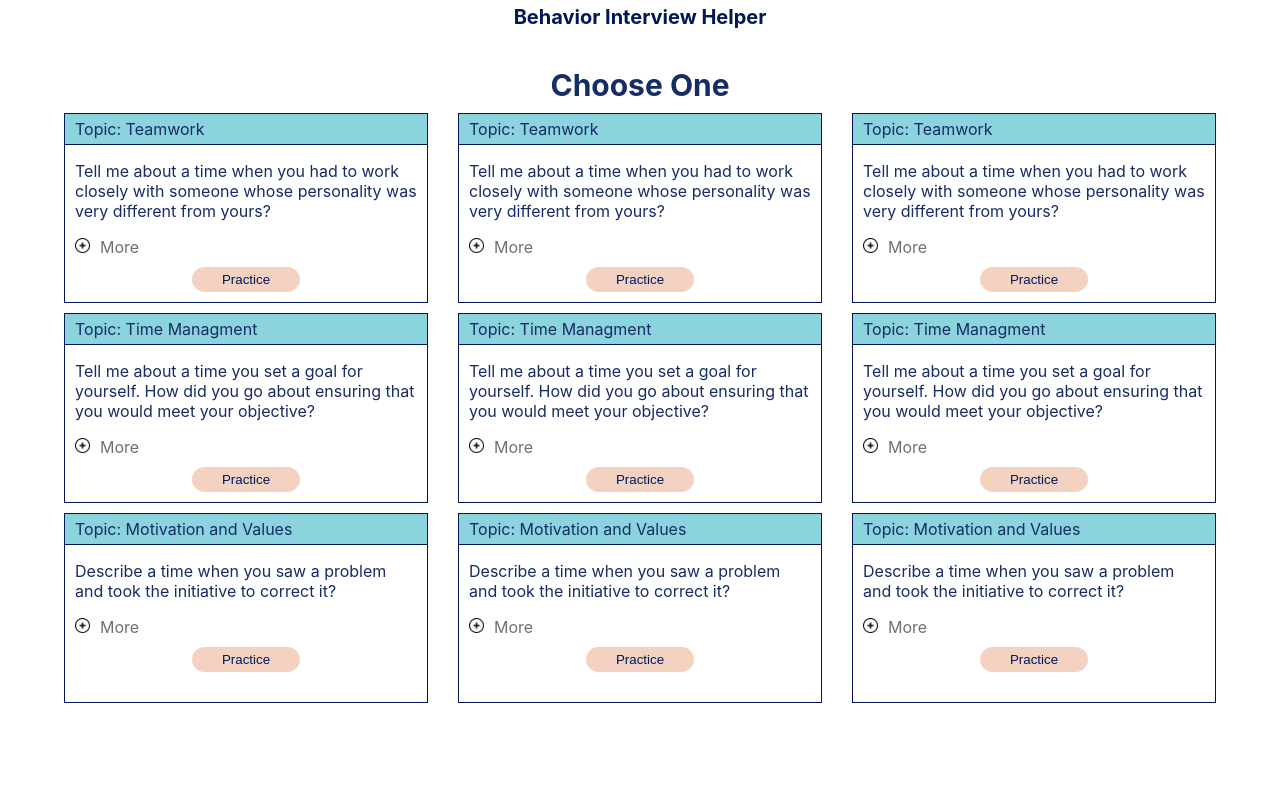
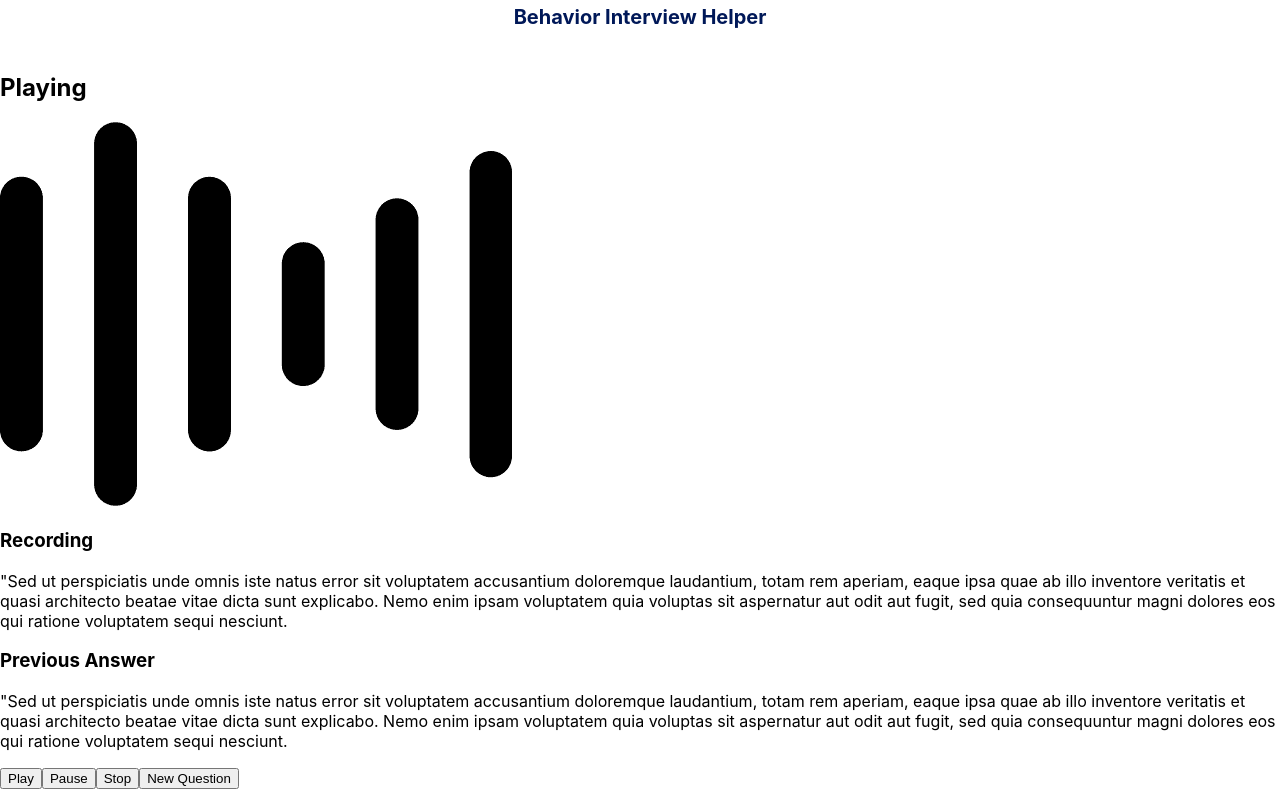
Before and after one commit to jcsmileyjr/behavior-interview-helper, a React (Create React App) app in the folder interview-helper/: page / in a window 1280 px wide. Built offline with nearby package versions, Linux system fonts and the light colour scheme.

Commit message:
Feature: Recording page file setup and initial layout

```diff
--- a/interview-helper/src/App.js
+++ b/interview-helper/src/App.js
@@ -1,12 +1,14 @@
 import './App.css';
 import LandingPage from './pages/landingPage/LandingPage';
 import AdmingPage from './pages/adminPage/AdminPage';
+import RecordingPage from './pages/recordingPage/RecordingPage';
 
 function App() {
   return (
     <div className="App">
-      <AdmingPage />
+      {/* <AdmingPage /> */}
       {/* <LandingPage /> */}
+      <RecordingPage />
     </div>
   );
 }
--- /dev/null
+++ b/interview-helper/src/pages/recordingPage/RecordingPage.js
@@ -0,0 +1,50 @@
+import "./recordingPage.css";
+import Noise from "../../images/noise-icon.png";
+
+const RecordingPage = () => {
+  return (
+    <div className="recordingPage--container">
+      <header>
+        <p className="header__title--style">Behavior Interview Helper</p>
+      </header>
+      <main>
+        <section className="recordingPage__image--container">
+          <h1>Playing</h1>
+          <img src={Noise} alt="icon of sound" />
+        </section>
+        <div className="recordingPage__content--container">
+          <section className="content__recording--container">
+            <h3>Recording</h3>
+            <p>
+              "Sed ut perspiciatis unde omnis iste natus error sit voluptatem
+              accusantium doloremque laudantium, totam rem aperiam, eaque ipsa
+              quae ab illo inventore veritatis et quasi architecto beatae vitae
+              dicta sunt explicabo. Nemo enim ipsam voluptatem quia voluptas sit
+              aspernatur aut odit aut fugit, sed quia consequuntur magni dolores
+              eos qui ratione voluptatem sequi nesciunt.
+            </p>
+          </section>
+          <section className="content__previousAnswer--container">
+            <h3>Previous Answer</h3>
+            <p>
+              "Sed ut perspiciatis unde omnis iste natus error sit voluptatem
+              accusantium doloremque laudantium, totam rem aperiam, eaque ipsa
+              quae ab illo inventore veritatis et quasi architecto beatae vitae
+              dicta sunt explicabo. Nemo enim ipsam voluptatem quia voluptas sit
+              aspernatur aut odit aut fugit, sed quia consequuntur magni dolores
+              eos qui ratione voluptatem sequi nesciunt.
+            </p>
+          </section>
+        </div>
+        <div className="recordingPage__controls--container">
+          <button type="button">Play</button>
+          <button type="button">Pause</button>
+          <button type="button">Stop</button>
+          <button type="button">New Question</button>
+        </div>
+      </main>
+    </div>
+  );
+};
+
+export default RecordingPage;
--- /dev/null
+++ b/interview-helper/src/pages/recordingPage/recordingPage.css
@@ -0,0 +1,5 @@
+.recordingPage--container {
+    height: 100%;
+    display: flex;
+    flex-direction: column;
+}
```
Also changed, not shown: interview-helper/src/images/noise-icon.png (added).
